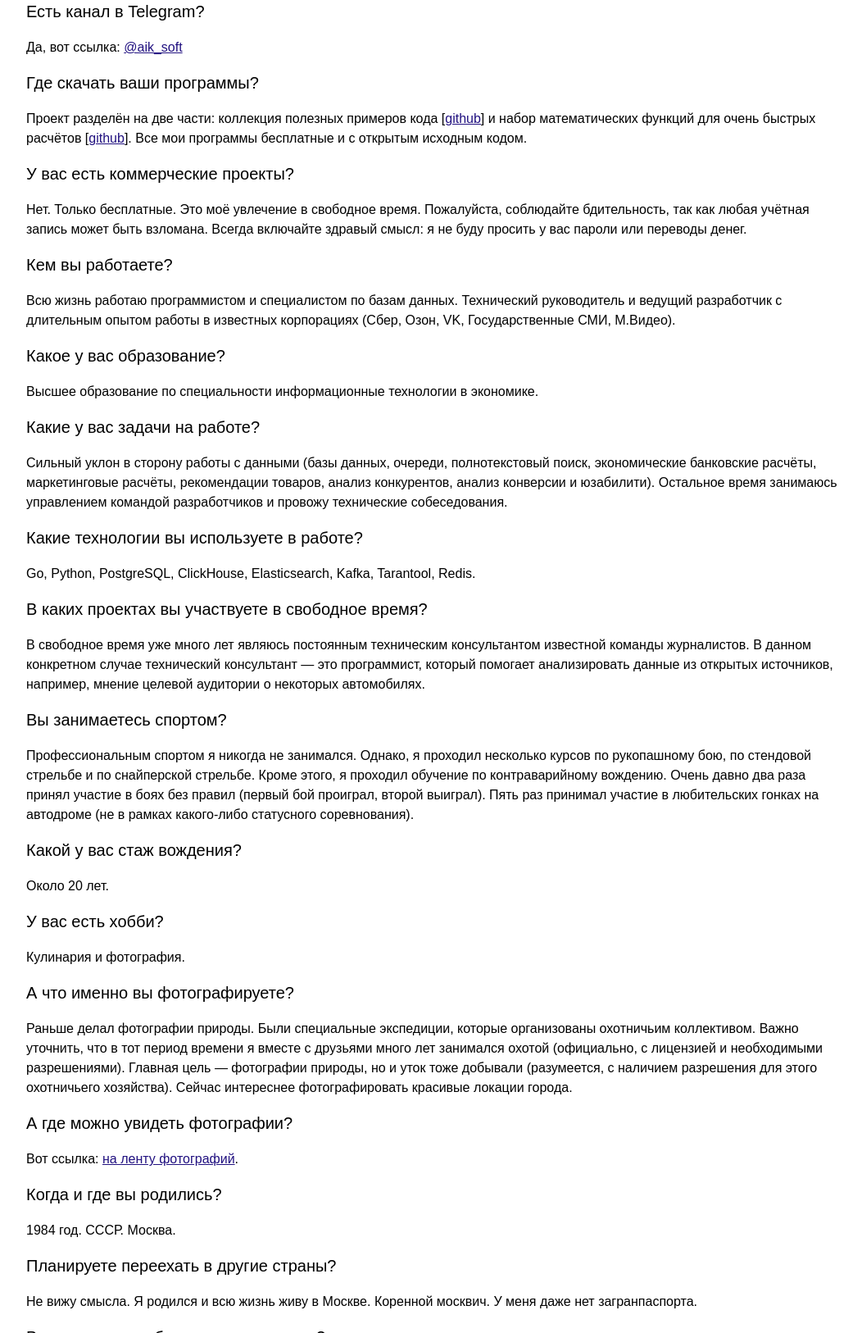
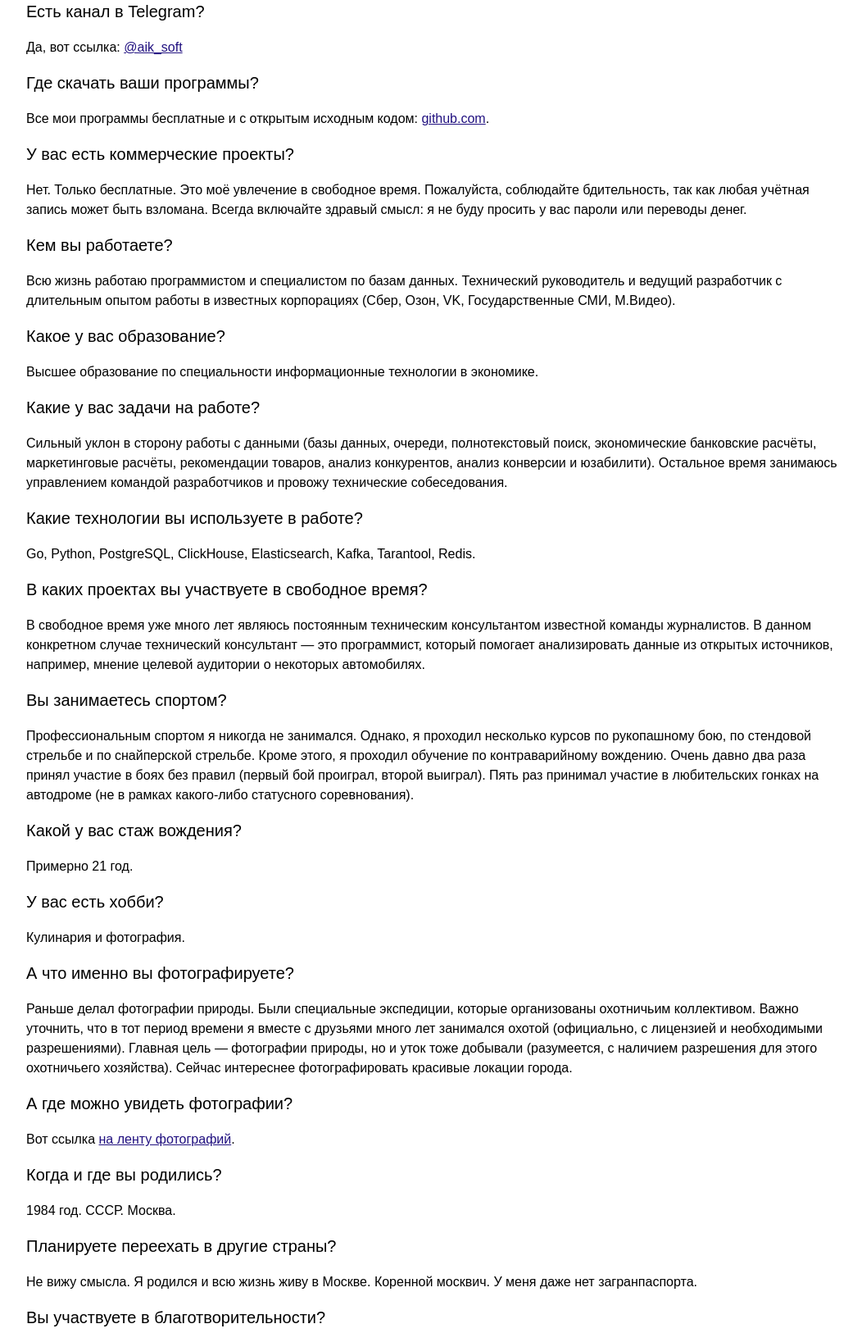
Before and after one commit to aik84from/aik84from.github.io, a plain HTML site: page faq.html in a window 1280 px wide. Shown: the part 572-2198 px from the top of the page at 82% size, without its empty margins (108-1160 px from the left). Drawn offline with Linux system fonts and the light colour scheme.

Commit message:
v2025_03_29

```diff
--- a/faq.html
+++ b/faq.html
@@ -47,7 +47,7 @@
 <p>Да, вот ссылка: <a href="https://t.me/aik_soft" target="_blank">@aik_soft</a></p>
 
 <h3>Где скачать ваши программы?</h3>
-<p>Проект разделён на две части: коллекция полезных примеров кода [<a href="https://github.com/aik84from/coding_interview_preparation" target="_blank">github</a>] и набор математических функций для очень быстрых расчётов [<a href="https://github.com/aik84from/mathematical_functions" target="_blank">github</a>]. Все мои программы бесплатные и с открытым исходным кодом.</p>
+<p>Все мои программы бесплатные и с открытым исходным кодом: <a href="https://github.com/aik84from/" target="_blank">github.com</a>.</p>
 
 <h3>У вас есть коммерческие проекты?</h3>
 <p>Нет. Только бесплатные. Это моё увлечение в свободное время. Пожалуйста, соблюдайте бдительность, так как любая учётная запись может быть взломана. Всегда включайте здравый смысл: я не буду просить у вас пароли или переводы денег.</p>
@@ -71,7 +71,7 @@
 <p>Профессиональным спортом я никогда не занимался. Однако, я проходил несколько курсов по рукопашному бою, по стендовой стрельбе и по снайперской стрельбе. Кроме этого, я проходил обучение по контраварийному вождению. Очень давно два раза принял участие в боях без правил (первый бой проиграл, второй выиграл). Пять раз принимал участие в любительских гонках на автодроме (не в рамках какого-либо статусного соревнования).</p>
 
 <h3>Какой у вас стаж вождения?</h3>
-<p>Около 20 лет.</p>
+<p>Примерно 21 год.</p>
 
 <h3>У вас есть хобби?</h3>
 <p>Кулинария и фотография.</p>
@@ -80,7 +80,7 @@
 <p>Раньше делал фотографии природы. Были специальные экспедиции, которые организованы охотничьим коллективом. Важно уточнить, что в тот период времени я вместе с друзьями много лет занимался охотой (официально, с лицензией и необходимыми разрешениями). Главная цель — фотографии природы, но и уток тоже добывали (разумеется, с наличием разрешения для этого охотничьего хозяйства). Сейчас интереснее фотографировать красивые локации города.</p>
 
 <h3>А где можно увидеть фотографии?</h3>
-<p>Вот ссылка: <a href="images.html" target="_blank">на ленту фотографий</a>.</p>
+<p>Вот ссылка <a href="images.html" target="_blank">на ленту фотографий</a>.</p>
 
 <h3>Когда и где вы родились?</h3>
 <p>1984 год. СССР. Москва.</p>
```
Also changed, not shown: images.html (+1 -1 lines).
